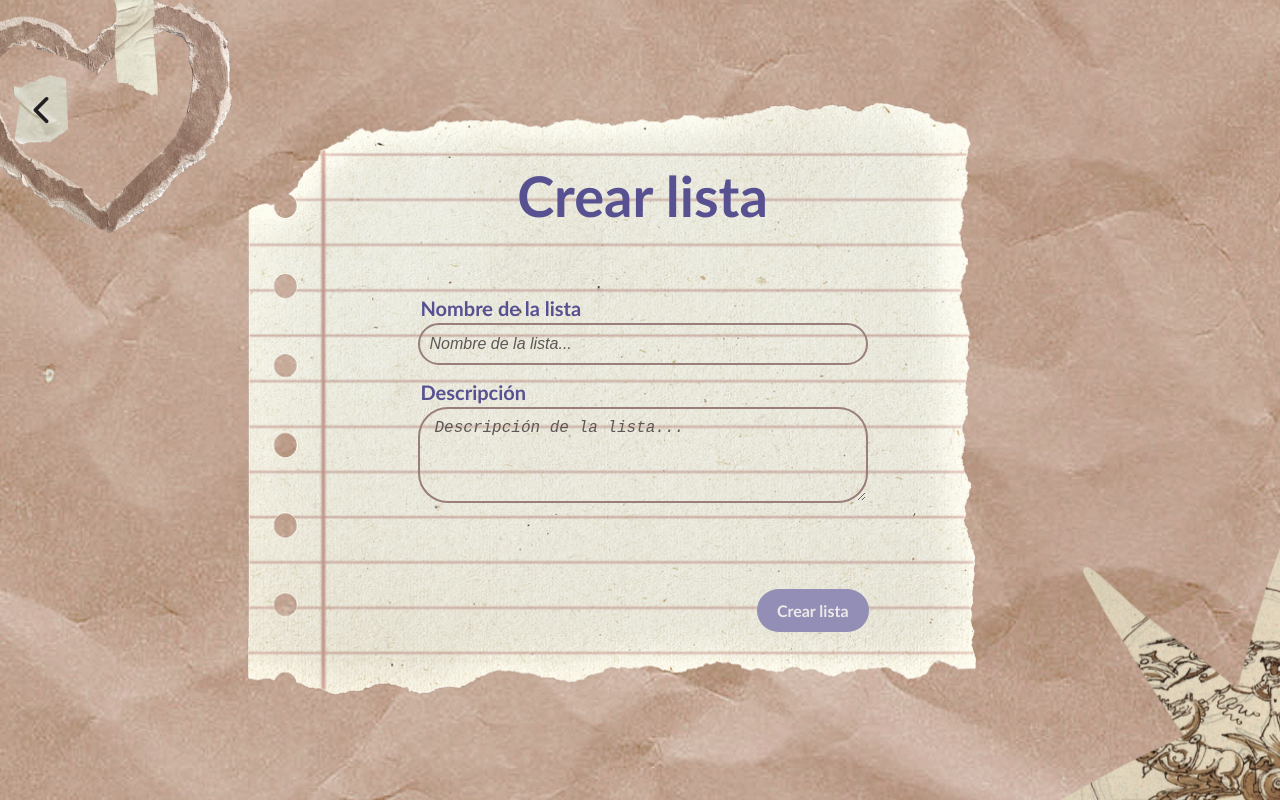
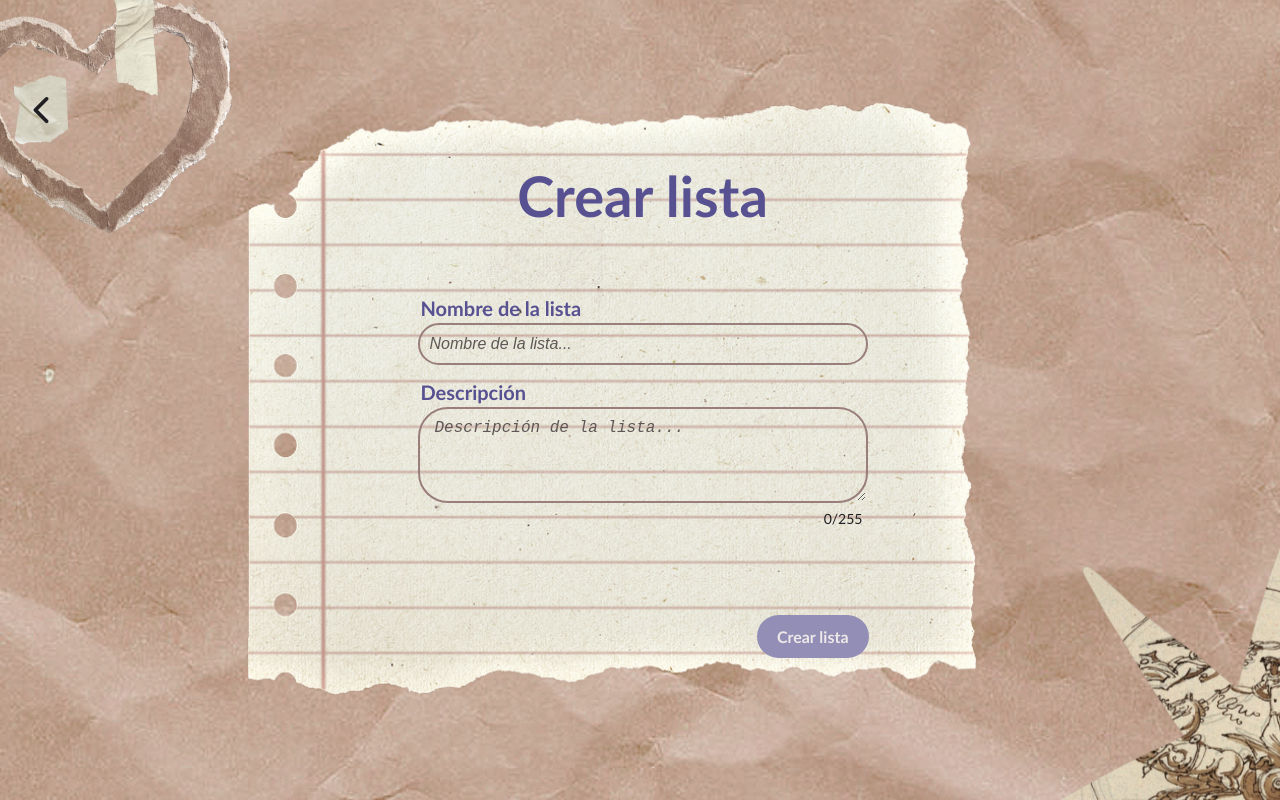
Before and after one commit to IanGhioni/Page-Frame-Frontend, a React (Vite) app: page /crearLista in a window 1280 px wide. Built offline with nearby package versions, Linux system fonts and the light colour scheme.

Commit message:
contador de caracteres

```diff
--- a/src/pages/CrearLista.jsx
+++ b/src/pages/CrearLista.jsx
@@ -93,7 +93,7 @@ const CrearLista = () => {
                   }
                }}
             >
-                <div className="form-spacer"/>
+               <div className="form-spacer" />
                <div className="form-group lista-crear-group">
                   <label className="form-label">Nombre de la lista</label>
                   <input
@@ -114,9 +114,13 @@ const CrearLista = () => {
                      onChange={handleChange}
                      placeholder="Descripción de la lista..."
                      rows={4}
-                  />
+                     maxLength={255}
+                  ></textarea>
+                  <span className="character-count">
+                     {formData.descripcion.length}/255
+                  </span>
                </div>
-               <div className="form-spacer"/>
+               <div className="form-spacer" />
                <button type="submit" className="submit-btn">
                   Crear lista
                </button>
--- a/src/pages/PaginaDeContenido.jsx
+++ b/src/pages/PaginaDeContenido.jsx
@@ -344,7 +344,11 @@ const WriteReview = ({ onClose, contenidoId, onRefresh, initialText = "", editin
                onChange={(e) => setReviewText(e.target.value)}
                placeholder="Escribe tu reseña aquí..."
                rows={6}
+               maxLength={255}
             ></textarea>
+            <span className="character-count">
+               {reviewText.length}/255
+            </span>
             <div className="write-review-buttons">
                <button className="write-review-cancel" onClick={onClose}>
                   Cancelar
--- a/src/pages/form.css
+++ b/src/pages/form.css
@@ -150,3 +150,11 @@ input[type="number"]::-webkit-inner-spin-button {
 .form-input-text {
    border-radius: 30px;
 }
+
+.character-count {
+   font-size: 14px;
+   color: var(--color-negro);
+   margin: 5px;
+   margin-bottom: 0;
+   align-self: flex-end;
+}
```
